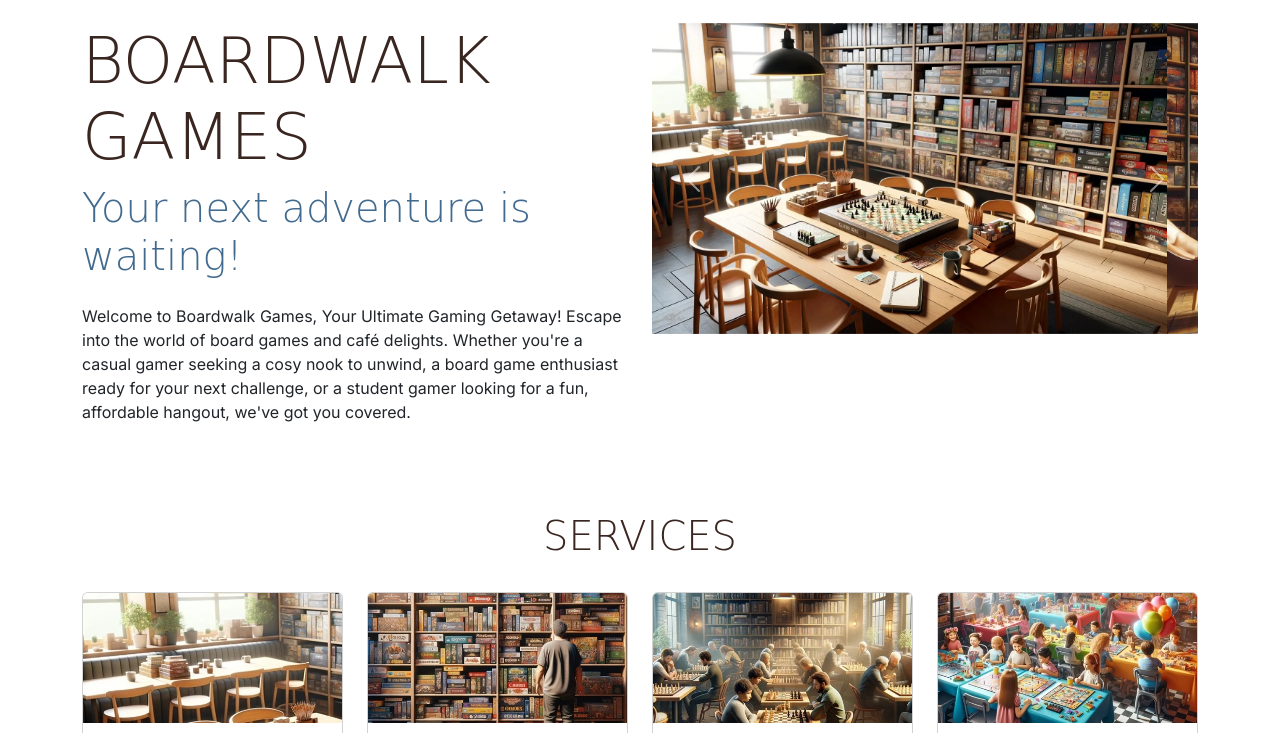
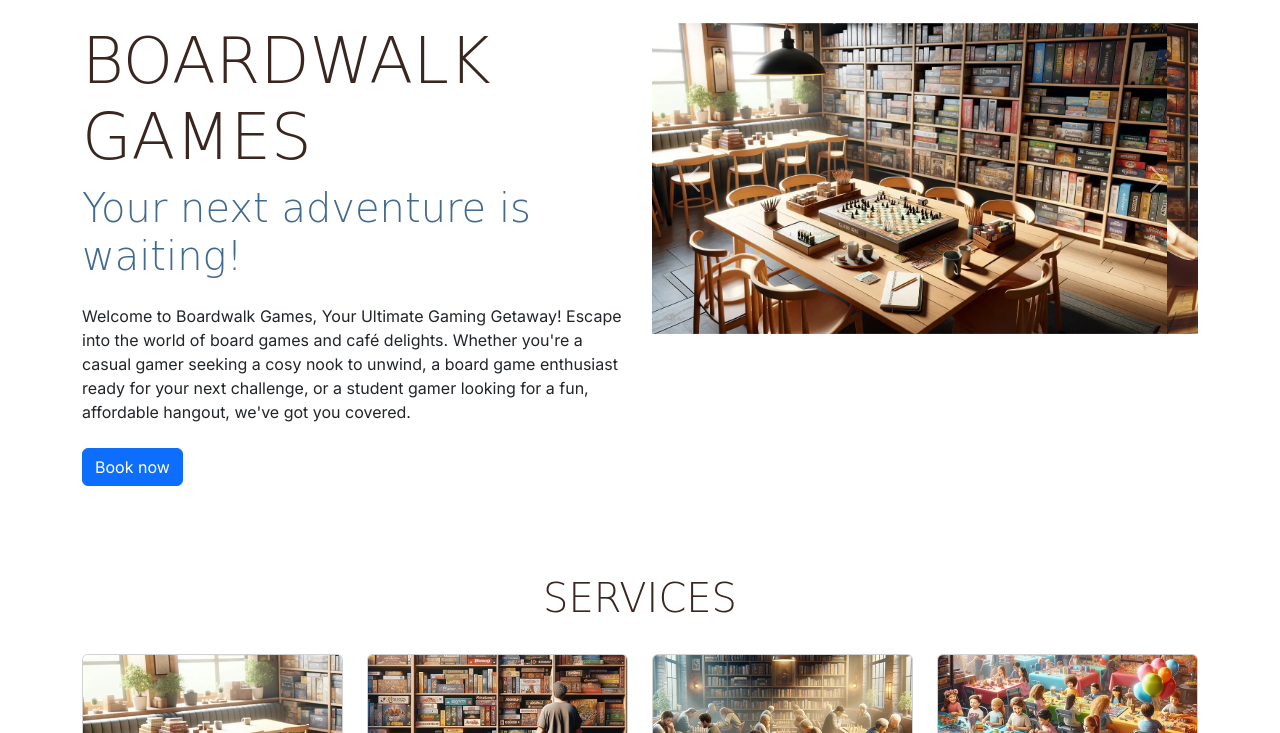
Before and after one commit to Ryan-ford25/board-walk-games, a plain HTML site: page index.html in a window 1280 px wide. Shown: the part 67-800 px from the top of the page. Drawn offline with nearby package versions, Linux system fonts and the light colour scheme; a web font is replaced by a local one.

Commit message:
added the button to the homepage

```diff
--- a/index.html
+++ b/index.html
@@ -69,6 +69,7 @@
                     café delights. Whether you're a casual gamer seeking a cosy nook to unwind, a board game enthusiast
                     ready for your next challenge, or a student gamer looking for a fun, affordable hangout, we've got
                     you covered.</p>
+                <a href="booking.html" aria-current="page" class="btn btn-primary mb-4">Book now</a>
             </div>
             <div class="col-12 col-xl-6">
                 <div id="carouselExampleAutoplaying" class="carousel slide" data-bs-ride="carousel">
```
